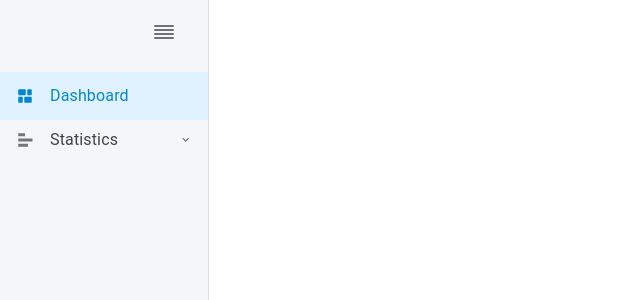
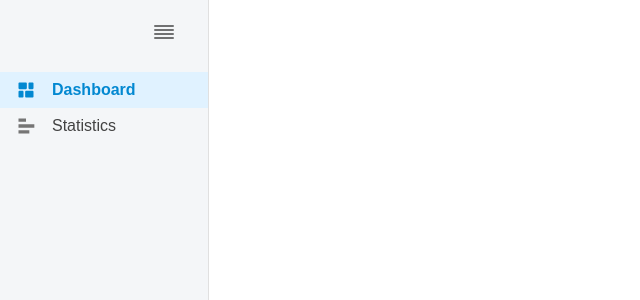
Before and after one commit to CHCHAENG/Quality-Inspection, a React (Vite) app in the folder quality-fe/: page / in a window 1280 px wide. Shown: the top 300 px of the page, without its empty margins (0-640 px from the left). Built offline with nearby package versions, Linux system fonts and the light colour scheme.

Commit message:
chore : 사이드 바 수정중

```diff
--- a/quality-fe/src/components/Common/Sidebar.tsx
+++ b/quality-fe/src/components/Common/Sidebar.tsx
@@ -1,6 +1,5 @@
-// Sidebar.tsx
-import { useMemo, useState, useCallback } from "react";
 import { useNavigate, useLocation } from "react-router-dom";
+
 import {
   Box,
   Toolbar,
@@ -9,261 +8,30 @@ import {
   ListItem,
   ListItemButton,
   ListItemIcon,
-  ListItemText,
-  Accordion,
-  AccordionSummary,
-  AccordionDetails,
-  Tooltip,
 } from "@mui/material";
 import { FiAlignJustify } from "react-icons/fi";
 import {
   RiDashboardHorizontalFill,
   RiBarChartHorizontalFill,
 } from "react-icons/ri";
-import { MdExpandMore } from "react-icons/md";
-import type { IconType } from "react-icons";
 
 interface SidebarProps {
   collapsed: boolean;
   toggleSidebar: () => void;
 }
 
-export interface MenuNode {
-  id: string;
-  label: string;
-  path?: string;
-  icon?: IconType;
-  children?: MenuNode[];
-}
+export default function Sidebar({ collapsed, toggleSidebar }: SidebarProps) {
+  const menuItems = [
+    { label: "Dashboard", icon: RiDashboardHorizontalFill, path: "/" },
+    {
+      label: "Statistics",
+      icon: RiBarChartHorizontalFill,
+      path: "/statistics",
+    },
+  ];
 
-// 샘플 메뉴 (depth 3)
-const MENU: MenuNode[] = [
-  {
-    id: "dashboard",
-    label: "Dashboard",
-    icon: RiDashboardHorizontalFill,
-    path: "/",
-  },
-  {
-    id: "statistics",
-    label: "Statistics",
-    icon: RiBarChartHorizontalFill,
-    children: [
-      { id: "stats-overview", label: "Overview", path: "/statistics" },
-      {
-        id: "stats-sales",
-        label: "Sales",
-        children: [
-          {
-            id: "sales-daily",
-            label: "Daily",
-            path: "/statistics/sales/daily",
-          },
-          {
-            id: "sales-monthly",
-            label: "Monthly",
-            children: [
-              {
-                id: "sales-monthly-summary",
-                label: "Summary",
-                path: "/statistics/sales/monthly/summary",
-              },
-              {
-                id: "sales-monthly-detail",
-                label: "Detail",
-                path: "/statistics/sales/monthly/detail",
-              },
-            ],
-          },
-        ],
-      },
-    ],
-  },
-];
-
-const useActiveHelpers = (pathname: string) => {
-  const isExactActive = useCallback(
-    (node: MenuNode) => !!node.path && pathname === node.path,
-    [pathname]
-  );
-  const isTreeActive = useCallback(
-    (node: MenuNode): boolean =>
-      (node.path && pathname.startsWith(node.path)) ||
-      (node.children ?? []).some(
-        (c) =>
-          (c.path && pathname.startsWith(c.path)) ||
-          (c.children?.some ? isTreeActive(c) : false)
-      ),
-    [pathname]
-  );
-  return { isExactActive, isTreeActive };
-};
-
-type ExpandedMap = Record<string, boolean>;
-
-function SidebarItemTree({
-  node,
-  depth,
-  collapsed,
-  expandedMap,
-  setExpandedMap,
-  isExactActive,
-  isTreeActive,
-  navigate,
-}: {
-  node: MenuNode;
-  depth: number;
-  collapsed: boolean;
-  expandedMap: ExpandedMap;
-  setExpandedMap: React.Dispatch<React.SetStateAction<ExpandedMap>>;
-  isExactActive: (n: MenuNode) => boolean;
-  isTreeActive: (n: MenuNode) => boolean;
-  navigate: ReturnType<typeof useNavigate>;
-}) {
-  const hasChildren = !!node.children?.length;
-  const Icon = node.icon;
-  const active = isExactActive(node);
-  const subtreeActive = isTreeActive(node);
-
-  const basePadding = collapsed ? 0 : 2;
-  const leftIndent = collapsed ? 0 : depth * 2;
-
-  const renderIcon = (
-    <ListItemIcon
-      sx={{
-        minWidth: 0,
-        mr: collapsed ? 0 : 2,
-        justifyContent: "center",
-        color: active || subtreeActive ? "#0288d1" : "#757575",
-      }}
-    >
-      {Icon ? <Icon size={collapsed ? 24 : 18} /> : null}
-    </ListItemIcon>
-  );
-
-  if (!hasChildren) {
-    const button = (
-      <ListItem disablePadding>
-        <ListItemButton
-          onClick={() => node.path && navigate(node.path)}
-          sx={{
-            px: basePadding,
-            pl: collapsed ? 0 : leftIndent + 2,
-            bgcolor: active ? "#e0f2ff" : "transparent",
-            color: active ? "#0288d1" : "#424242",
-            fontWeight: active ? 700 : 400,
-            transition: "all 0.2s ease",
-            "&:hover": {
-              bgcolor: active ? "#b3e5fc" : "#f0f0f0",
-              color: "#0288d1", // hover 시 텍스트 파란색
-            },
-          }}
-        >
-          {renderIcon}
-          {!collapsed && (
-            <ListItemText
-              primary={node.label}
-              primaryTypographyProps={{ noWrap: true }}
-            />
-          )}
-        </ListItemButton>
-      </ListItem>
-    );
-    return collapsed ? (
-      <Tooltip title={node.label} placement="right">
-        <Box>{button}</Box>
-      </Tooltip>
-    ) : (
-      button
-    );
-  }
-
-  // ✅ 완전 제어형: expanded는 오직 expandedMap으로만 결정
-  const expanded = !!expandedMap[node.id];
-
-  return (
-    <Accordion
-      disableGutters
-      square
-      elevation={0}
-      expanded={expanded}
-      // ✅ onChange로만 토글 제어
-      onChange={(_, isExp) =>
-        setExpandedMap((prev) => ({ ...prev, [node.id]: isExp }))
-      }
-      sx={{
-        bgcolor: subtreeActive ? "#f7fbff" : "transparent",
-        "&:before": { display: "none" },
-      }}
-    >
-      <AccordionSummary
-        expandIcon={!collapsed && <MdExpandMore />}
-        sx={{
-          minHeight: 40,
-          "& .MuiAccordionSummary-content": { my: 0.5, alignItems: "center" },
-          px: basePadding,
-          pl: collapsed ? 0 : leftIndent + 2,
-          bgcolor: subtreeActive ? "#f7fbff" : "transparent",
-          color: subtreeActive ? "#0288d1" : "#424242",
-          fontWeight: subtreeActive ? 600 : 400,
-          transition: "all 0.2s ease",
-          "&:hover": {
-            bgcolor: "#f0f0f0",
-            color: "#0288d1", // hover 시 텍스트 파란색
-          },
-        }}
-      >
-        {renderIcon}
-        {!collapsed && (
-          <ListItemText
-            primary={node.label}
-            primaryTypographyProps={{ noWrap: true }}
-          />
-        )}
-      </AccordionSummary>
-
-      {/* 접힘 모드(collapsed)에서도 펼침을 허용하려면 아래를 유지,
-          접힘 시 항상 닫힌 상태를 원하면 expanded 계산을 collapsed와 조합하세요 */}
-      <AccordionDetails sx={{ p: 0 }}>
-        <List disablePadding>
-          {node.children!.map((child) => (
-            <SidebarItemTree
-              key={child.id}
-              node={child}
-              depth={Math.min(depth + 1, 3)}
-              collapsed={collapsed}
-              expandedMap={expandedMap}
-              setExpandedMap={setExpandedMap}
-              isExactActive={isExactActive}
-              isTreeActive={isTreeActive}
-              navigate={navigate}
-            />
-          ))}
-        </List>
-      </AccordionDetails>
-    </Accordion>
-  );
-}
-
-export default function Sidebar({ collapsed, toggleSidebar }: SidebarProps) {
   const navigate = useNavigate();
   const location = useLocation();
-  const { isExactActive, isTreeActive } = useActiveHelpers(location.pathname);
-
-  // ✅ 최초 한 번만 현재 경로 포함 브랜치 펼침
-  const initialExpanded = useMemo<ExpandedMap>(() => {
-    const map: ExpandedMap = {};
-    const walk = (n: MenuNode) => {
-      if (n.children?.length) {
-        map[n.id] = isTreeActive(n); // 최초만 true 설정
-        n.children.forEach(walk);
-      }
-    };
-    MENU.forEach(walk);
-    return map;
-  }, [isTreeActive]);
-
-  const [expandedMap, setExpandedMap] = useState<ExpandedMap>(initialExpanded);
 
   return (
     <Box
@@ -289,20 +57,49 @@ export default function Sidebar({ collapsed, toggleSidebar }: SidebarProps) {
         </IconButton>
       </Toolbar>
 
-      <List disablePadding sx={{ py: 1 }}>
-        {MENU.map((node) => (
-          <SidebarItemTree
-            key={node.id}
-            node={node}
-            depth={0}
-            collapsed={collapsed}
-            expandedMap={expandedMap}
-            setExpandedMap={setExpandedMap}
-            isExactActive={isExactActive}
-            isTreeActive={isTreeActive}
-            navigate={navigate}
-          />
-        ))}
+      <List>
+        {menuItems.map((item, index) => {
+          const IconComponent = item.icon;
+          const isActive = location.pathname === item.path;
+
+          return (
+            <ListItem disablePadding key={index}>
+              <ListItemButton
+                onClick={() => navigate(item.path)}
+                sx={{
+                  px: 2,
+                  justifyContent: collapsed ? "center" : "flex-start",
+                  bgcolor: isActive ? "#e0f2ff" : "transparent",
+                  "&:hover": {
+                    bgcolor: isActive ? "#b3e5fc" : "#f5f5f5",
+                  },
+                }}
+              >
+                <ListItemIcon
+                  sx={{
+                    minWidth: 0,
+                    mr: collapsed ? 0 : 2,
+                    display: "flex",
+                    justifyContent: "center",
+                    color: isActive ? "#0288d1" : "#757575",
+                  }}
+                >
+                  <IconComponent size={collapsed ? 28 : 20} />
+                </ListItemIcon>
+                {!collapsed && (
+                  <span
+                    style={{
+                      color: isActive ? "#0288d1" : "#424242",
+                      fontWeight: isActive ? 600 : 400,
+                    }}
+                  >
+                    {item.label}
+                  </span>
+                )}
+              </ListItemButton>
+            </ListItem>
+          );
+        })}
       </List>
     </Box>
   );
```
